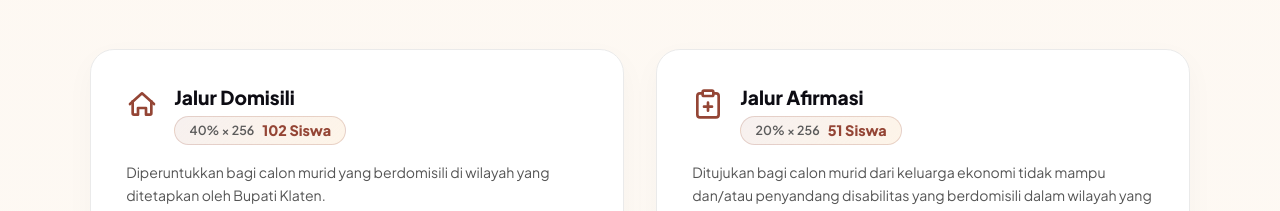
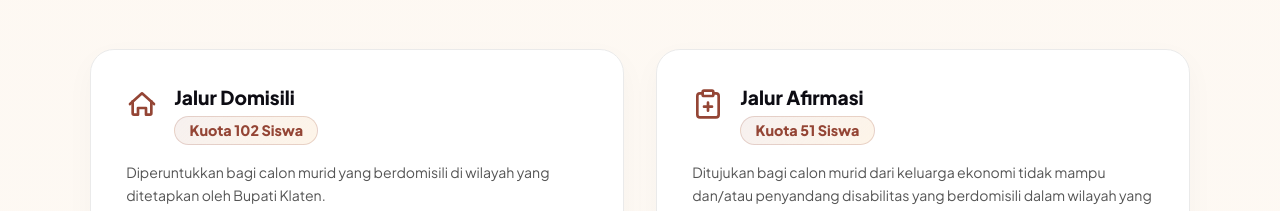
Before and after one commit to Santosa-Dev1507/website-smpn5-klaten, a Next.js app: page /spmb in a window 1280 px wide. Shown: the part 3120-3331 px from the top of the page. Built offline with nearby package versions, Linux system fonts and the light colour scheme; no server answers.

Commit message:
style(spmb): ubah teks kuota jalur pendaftaran menjadi Kuota [jumlah] Siswa

```diff
--- a/app/spmb/page.tsx
+++ b/app/spmb/page.tsx
@@ -365,8 +365,7 @@ export default function SpmbPage() {
                 <div className={styles.jalurCardTitleWrap}>
                   <h3>{j.title}</h3>
                   <div className={styles.jalurKuota}>
-                    <span>{j.persen} &times; 256</span>
-                    <strong>{j.kuota} Siswa</strong>
+                    <strong>Kuota {j.kuota} Siswa</strong>
                   </div>
                 </div>
               </div>
```
